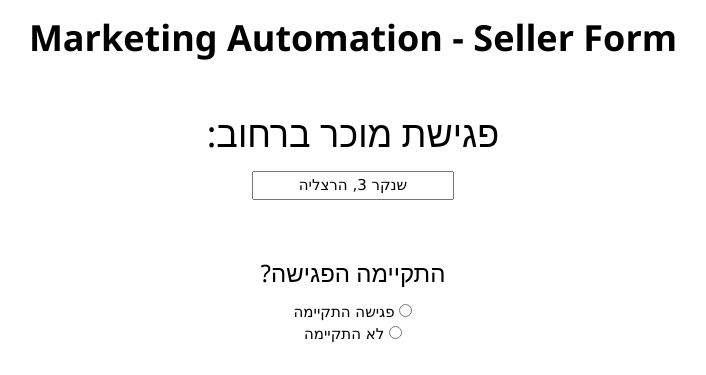
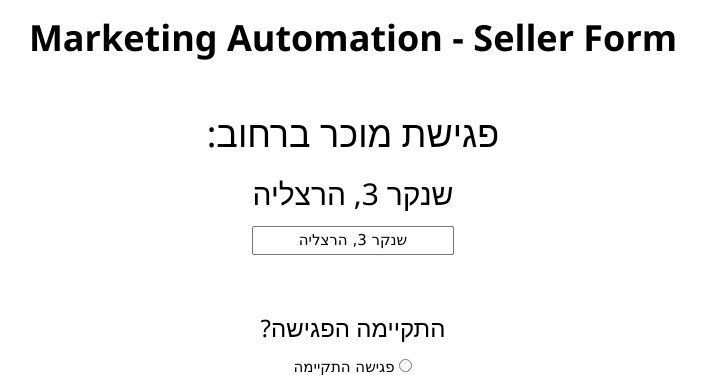
Before and after one commit to nadavlotan6/HH-Agent, a website: page index.html in a window 1280 px wide. Shown: the part 378-753 px from the top of the page, without its empty margins (287-993 px from the left). Drawn offline with nearby package versions, Linux system fonts and the light colour scheme; no server answers; a script that the page names is missing.

Commit message:
asasdasd

```diff
--- a/index.html
+++ b/index.html
@@ -30,7 +30,7 @@
 
       <div>
         <h1>פגישת מוכר ברחוב: </h1>
-        <!-- <h2 id="address">שנקר 3, הרצליה</h2> -->
+        <h2 id="address">שנקר 3, הרצליה</h2>
         <input class=addressInput id="address" name="address" type="text" value="שנקר 3, הרצליה"><br><br>
         <br>
       </div>
--- a/index.js
+++ b/index.js
@@ -24,6 +24,8 @@ io.on('connection', function(socket) {
     });
 });
 
+
+
 server.listen(port, () => {
     console.log("listening on port 3000");
 });
```
